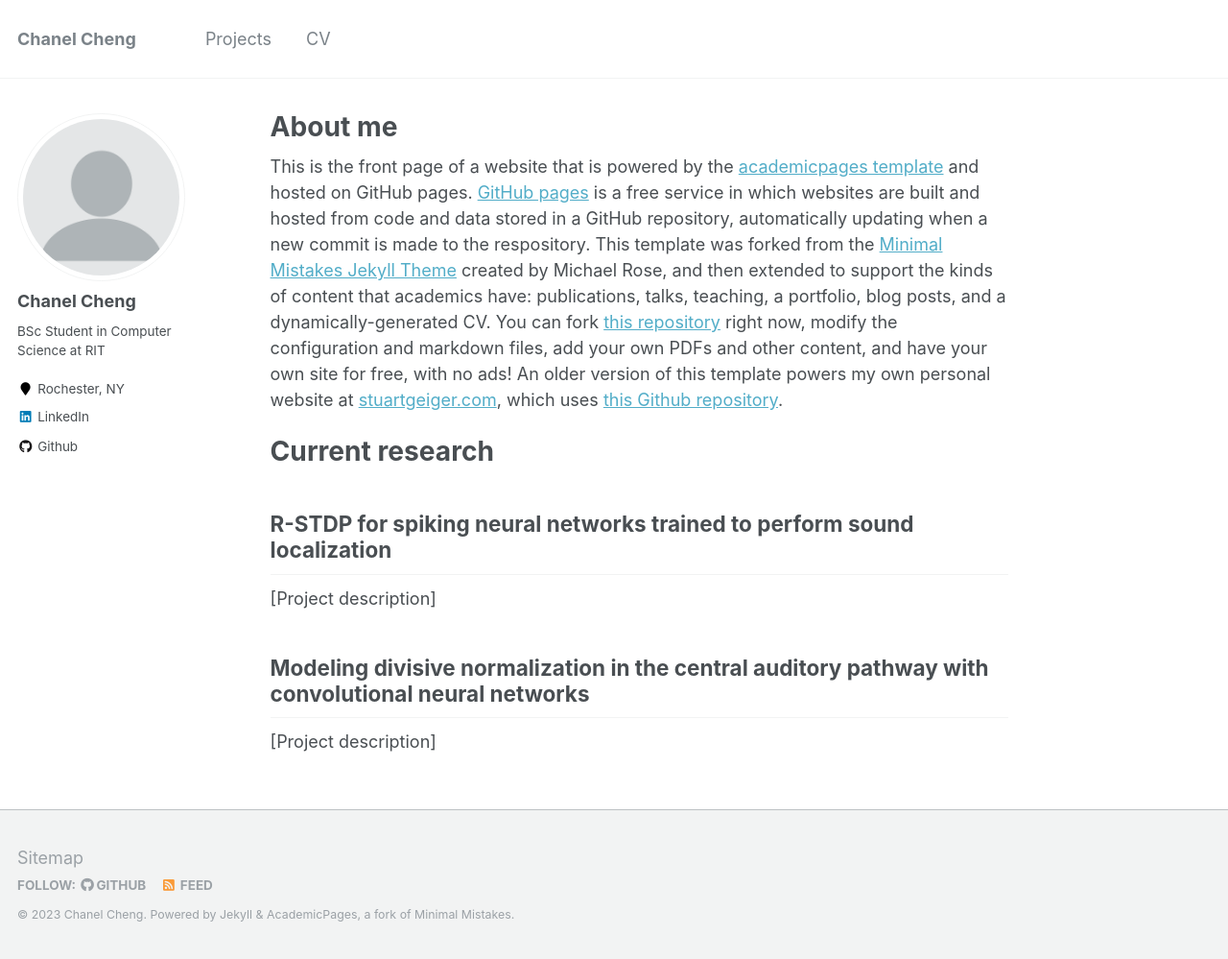
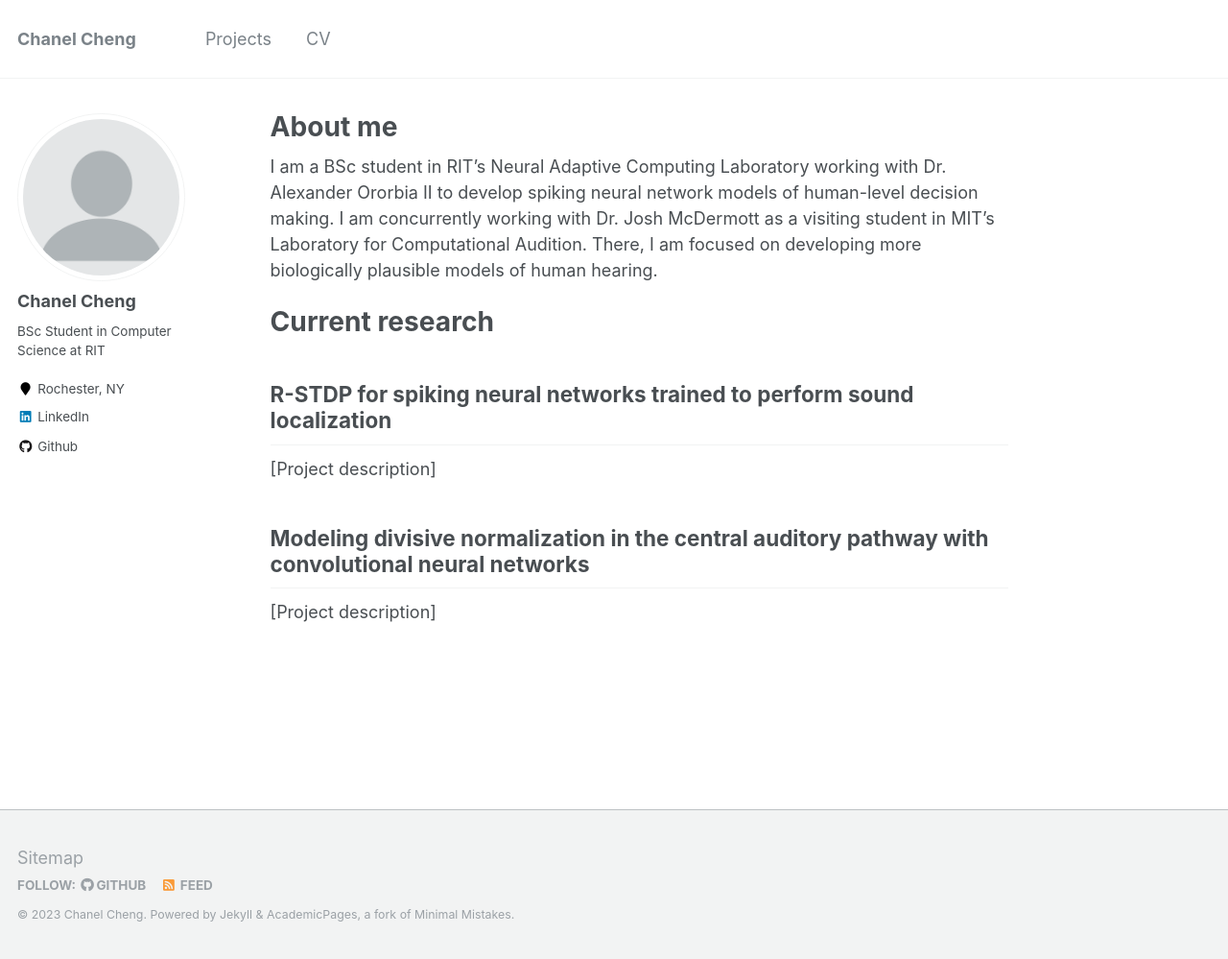
Before and after one commit to chanelfcheng/chanelfcheng.github.io, a Jekyll site: the page built from _pages/about.md, in a window 1280 px wide and 999 px high. Shown: the whole window at 96% size. Built offline with Jekyll 4.4.1, drawn with Linux system fonts in a browser that asks for light colours.

Commit message:
Started about me section

```diff
--- a/_data/navigation.yml
+++ b/_data/navigation.yml
@@ -4,7 +4,7 @@ main:
     url: /projects/
 
   - title: "CV"
-    url: /cv/
+    url: /files/chanelfcheng_cv.pdf
 
   # - title: "Teaching"
   #   url: /teaching/
--- a/_pages/about.md
+++ b/_pages/about.md
@@ -8,7 +8,7 @@ redirect_from:
   - /about.html
 ---
 
-This is the front page of a website that is powered by the [academicpages template](https://github.com/academicpages/academicpages.github.io) and hosted on GitHub pages. [GitHub pages](https://pages.github.com) is a free service in which websites are built and hosted from code and data stored in a GitHub repository, automatically updating when a new commit is made to the respository. This template was forked from the [Minimal Mistakes Jekyll Theme](https://mmistakes.github.io/minimal-mistakes/) created by Michael Rose, and then extended to support the kinds of content that academics have: publications, talks, teaching, a portfolio, blog posts, and a dynamically-generated CV. You can fork [this repository](https://github.com/academicpages/academicpages.github.io) right now, modify the configuration and markdown files, add your own PDFs and other content, and have your own site for free, with no ads! An older version of this template powers my own personal website at [stuartgeiger.com](http://stuartgeiger.com), which uses [this Github repository](https://github.com/staeiou/staeiou.github.io).
+I am a BSc student in RIT's Neural Adaptive Computing Laboratory working with Dr. Alexander Ororbia II to develop spiking neural network models of human-level decision making. I am concurrently working with Dr. Josh McDermott as a visiting student in MIT's Laboratory for Computational Audition. There, I am focused on developing more biologically plausible models of human hearing.
 
 Current research
 ======
```
Also changed, not shown: 2 other files.
